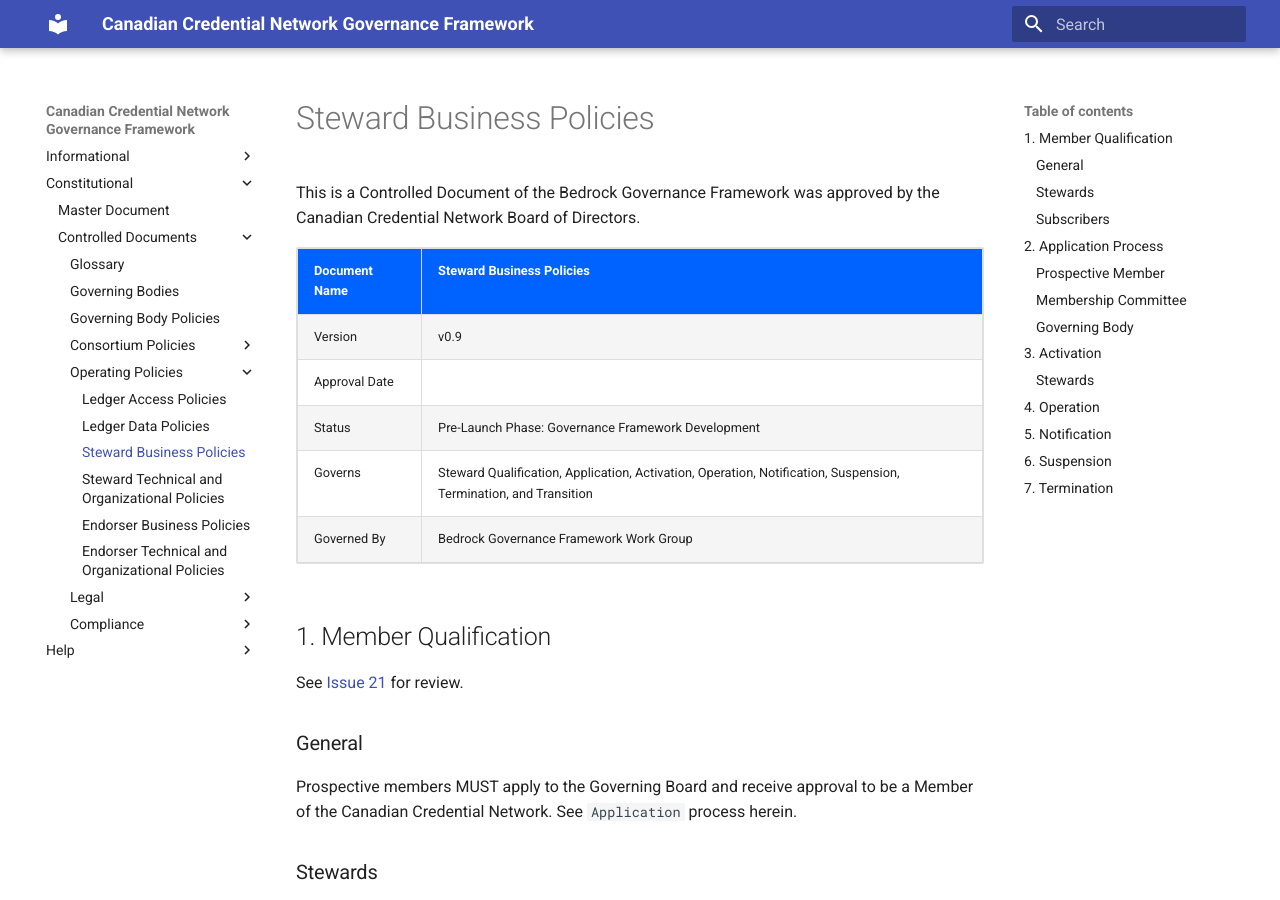
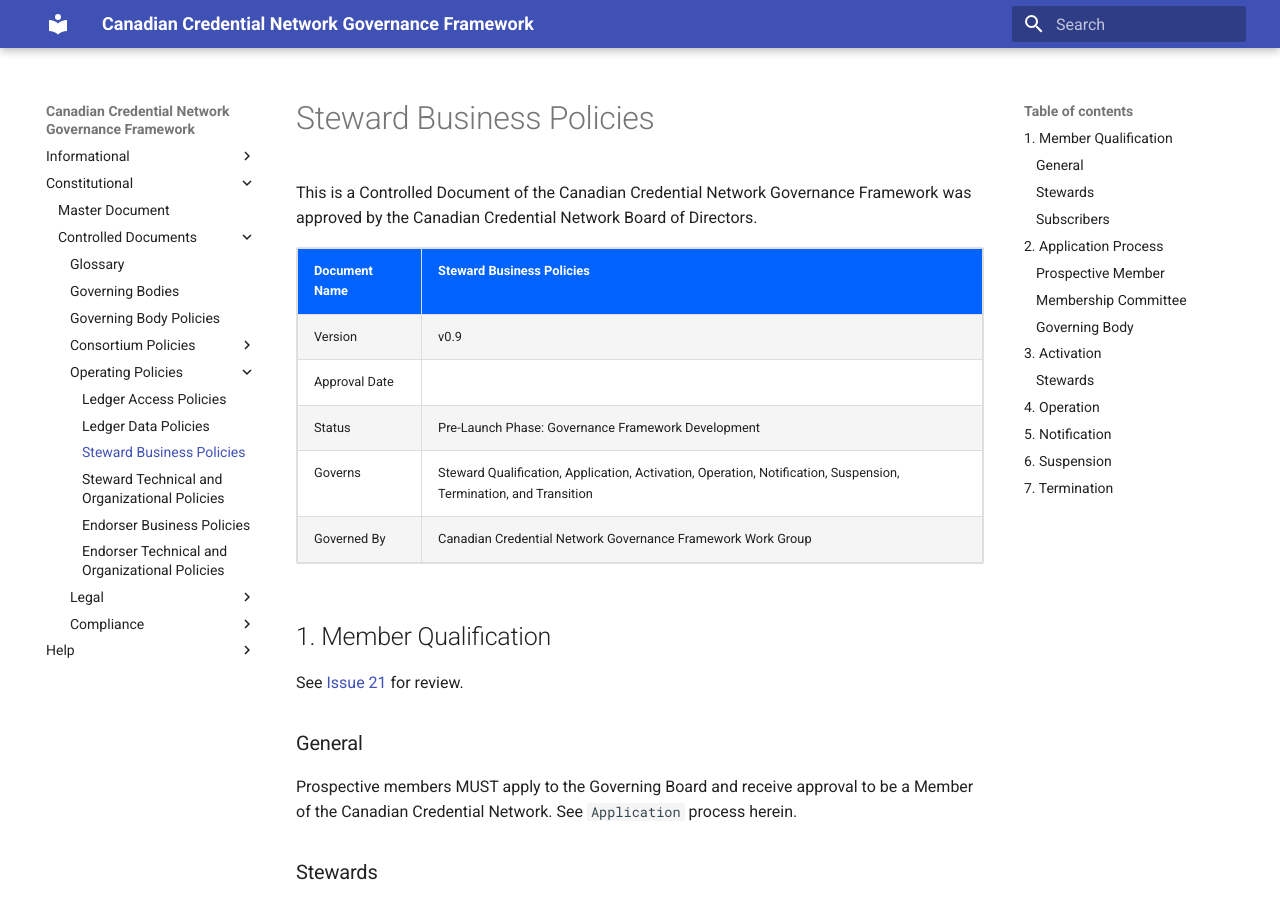
Before and after one commit to VictorSyntez/governance, an MkDocs documentation site: the page built from docs/gf_controlled/member_business_policies.md, in a window 1280 px wide and 900 px high. Built offline with MkDocs 1.6.1 and Material for MkDocs 9.7.7, drawn with Linux system fonts in a browser that asks for light colours.

Commit message:
Updated file

```diff
--- a/docs/gf_controlled/member_business_policies.md
+++ b/docs/gf_controlled/member_business_policies.md
@@ -1,6 +1,6 @@
 # Steward Business Policies
 
-This is a Controlled Document of the Bedrock Governance Framework was approved by the Canadian Credential Network Board of Directors.
+This is a Controlled Document of the Canadian Credential Network Governance Framework was approved by the Canadian Credential Network Board of Directors.
 
 | Document Name | Steward Business Policies |
 | --- | --- |
@@ -8,7 +8,7 @@
 | Approval Date | |
 | Status | Pre-Launch Phase: Governance Framework Development |
 | Governs | Steward Qualification, Application, Activation, Operation, Notification, Suspension, Termination, and Transition |
-| Governed By | Bedrock Governance Framework Work Group |
+| Governed By | Canadian Credential Network Governance Framework Work Group |
 
 ## 1. Member Qualification
 See [Issue 21](https://github.com/bedrock-consortium/bbu-gf/issues/21) for review.
```
